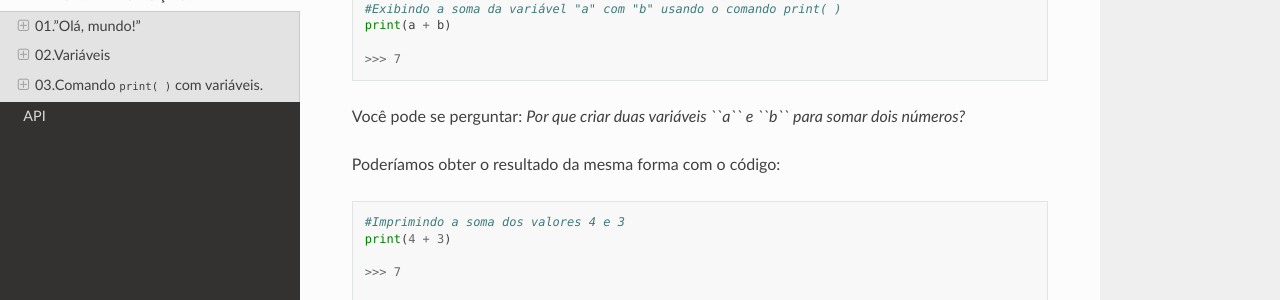
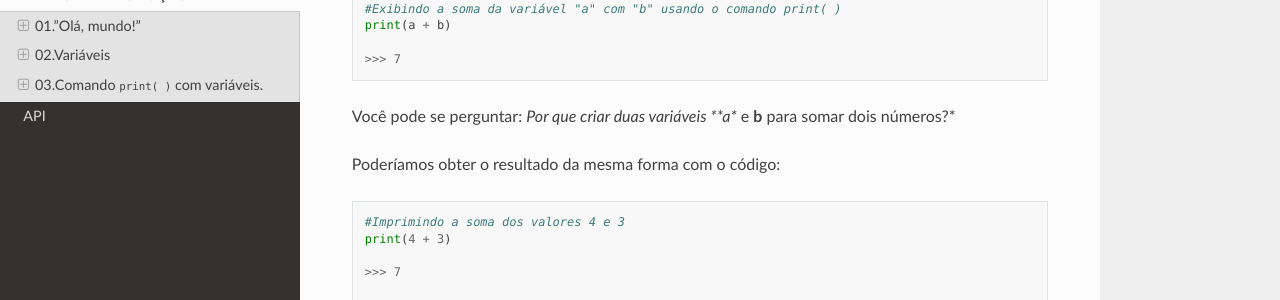
Before and after one commit to OrbeAI/rtd-python, a Sphinx documentation site: the page built from docs/source/python_introducao.rst, in a window 1280 px wide and 900 px high, scrolled down 2404 px. Shown: the part 151-451 px from the top of the window. Built offline with Sphinx 7.4.7 and the Read the Docs theme 2.0.0, drawn with Linux system fonts in a browser that asks for light colours.

```diff
--- a/docs/source/python_introducao.rst
+++ b/docs/source/python_introducao.rst
@@ -129,7 +129,7 @@ Para exemplificar o porque utilizar o comando ``print( )`` com variáveis pense
    >>> 7
 
 Você pode se perguntar:
-*Por que criar duas variáveis ``a`` e ``b`` para somar dois números?*
+*Por que criar duas variáveis **a** e **b** para somar dois números?*
 
 Poderíamos obter o resultado da mesma forma com o código:
 
```
